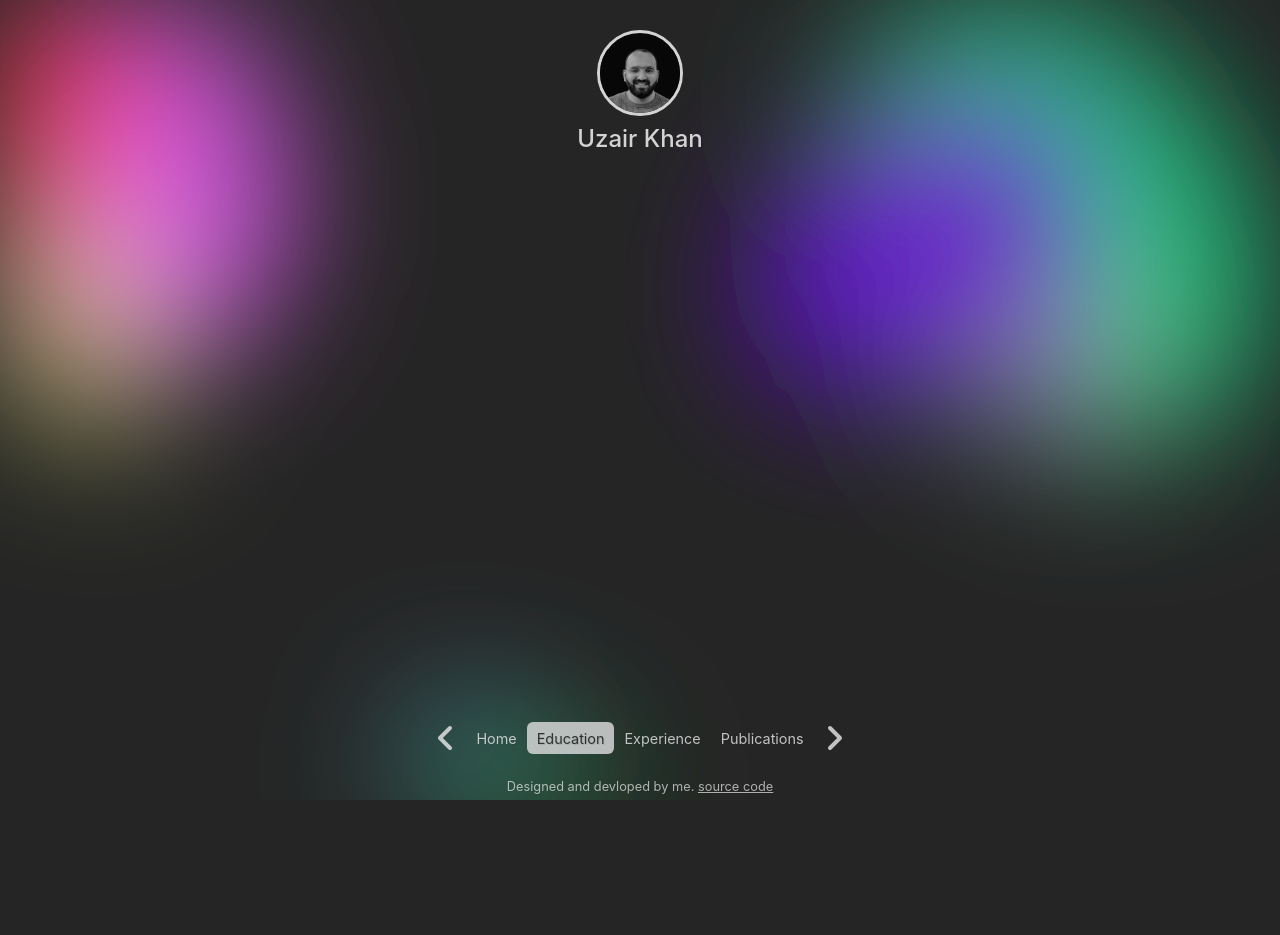
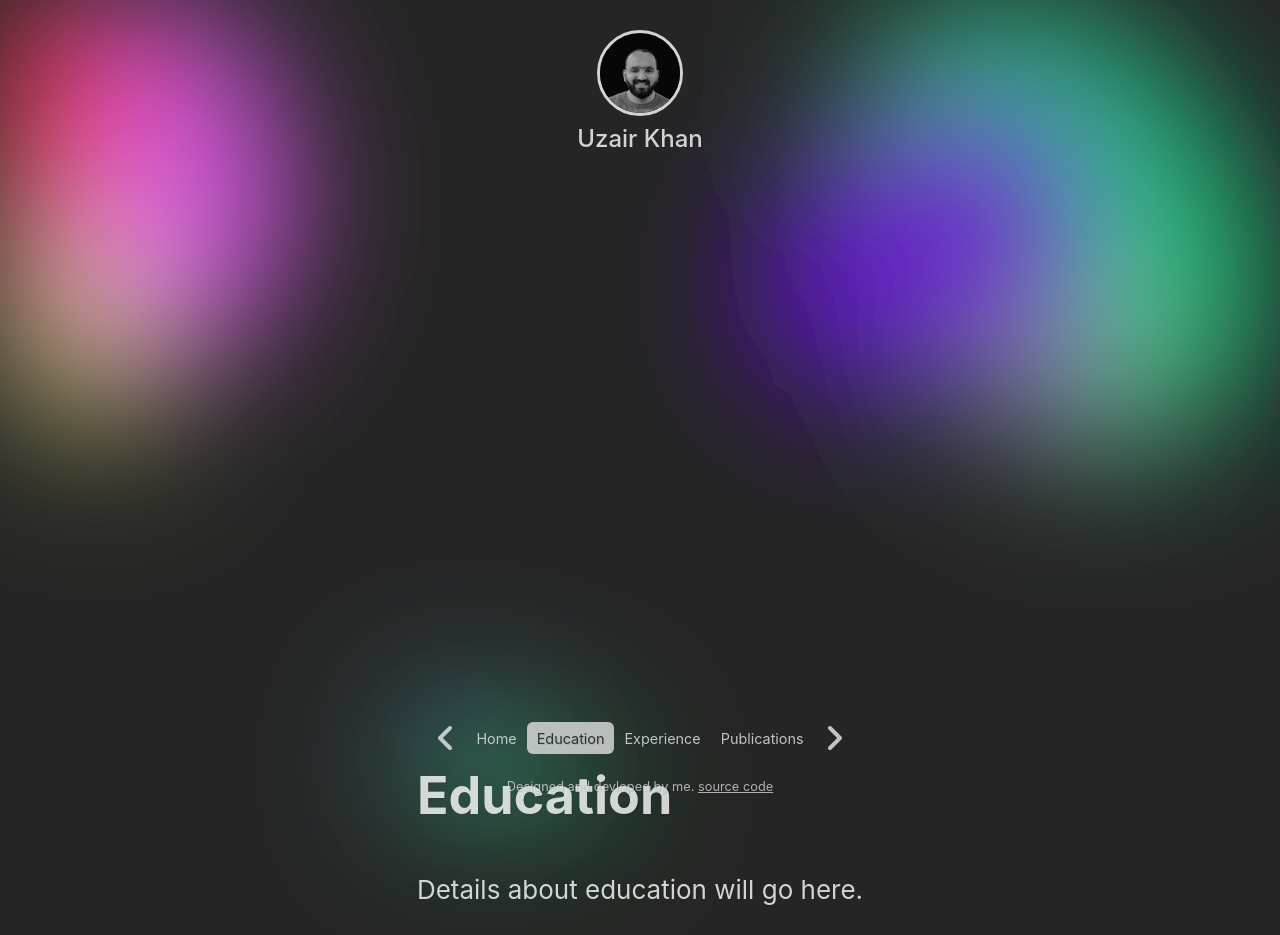
Before and after one commit to uzairrj/uzairrj.github.io, a React (Vite) app: page /education in a window 1280 px wide. Before the commit the page ends 800 px from the top, so only its background shows below. Built offline with nearby package versions, Linux system fonts and the light colour scheme.

Commit message:
Replace Header component with PageContainer for Education route

```diff
--- a/src/App.tsx
+++ b/src/App.tsx
@@ -4,7 +4,7 @@ import NavBar from './componenets/miscellaneous/navBar'
 import Home from './pages/home'
 import { BrowserRouter, Routes, Route } from 'react-router-dom'
 import Education from './pages/education'
-import Header from './componenets/miscellaneous/header'
+import PageContainer from './componenets/miscellaneous/pageContainer'
 
 function App() {
   return (
@@ -13,7 +13,7 @@ function App() {
         <div style={{flex:1, width:"100%"}}>
           <Routes>
             <Route path="/" element={<Home />} />
-            <Route path="/education" element={<Header><Education /></Header>} />
+            <Route path="/education" element={<PageContainer><Education /></PageContainer>} />
           </Routes>
         </div>
         <NavBar />
```
